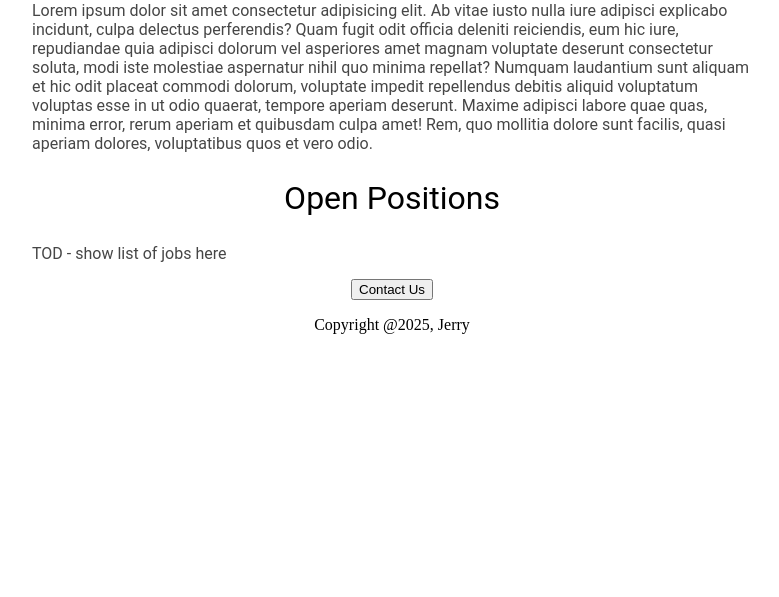
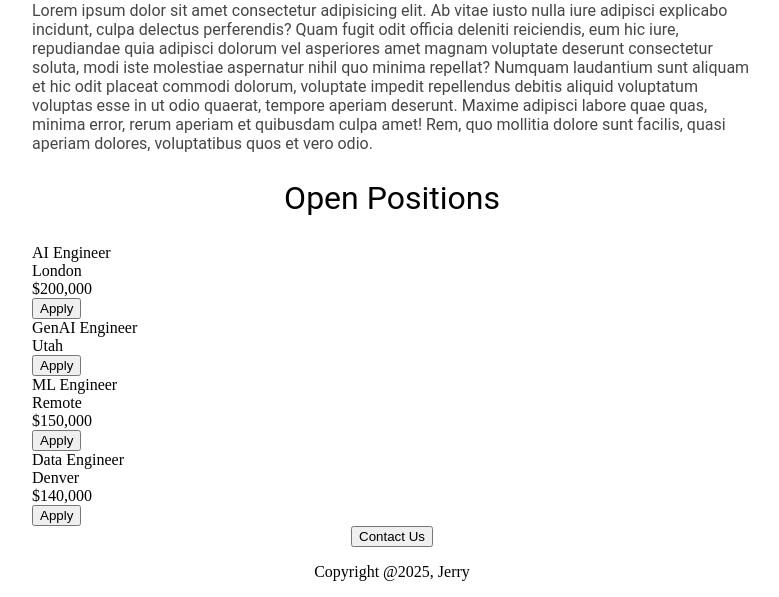
Before and after one commit to Jayklef/agility-jobs, a Flask app: page / in a window 1280 px wide. Shown: the part 645-1242 px from the top of the page, without its empty margins (248-1027 px from the left). Before the commit the page ends 979 px from the top, so only its background shows below. Run offline with Flask 3, Linux system fonts and the light colour scheme.

Commit message:
Added jobitem and jobs

```diff
--- a/app.py
+++ b/app.py
@@ -2,9 +2,40 @@ from flask import Flask, render_template
 
 app = Flask(__name__)
 
+
+JOBS = [
+    {
+        'id': 1,
+        'title': 'AI Engineer',
+        'location': 'London',
+        'salary': '$200,000'
+    },
+     {
+        'id': 2,
+        'title': 'GenAI Engineer',
+        'location': 'Utah',
+        #'salary': '$180,000'
+    },
+
+      {
+        'id': 3,
+        'title': 'ML Engineer',
+        'location': 'Remote',
+        'salary': '$150,000'
+    },
+
+    {
+        'id': 4,
+        'title': 'Data Engineer',
+        'location': 'Denver',
+        'salary': '$140,000'
+    }
+]
+
+
 @app.route("/")
 def hello_world():
-    return render_template("home.html")
+    return render_template("home.html", jobs=JOBS)
 
 
 if __name__ == "__main__":
--- a/templates/home.html
+++ b/templates/home.html
@@ -59,7 +59,9 @@
         dolores, voluptatibus quos et vero odio.
       </p>
       <h2>Open Positions</h2>
-      <p class="btext">TOD - show list of jobs here</p>
+
+      <div>{% for job in jobs %} {% include 'jobitem.html' %} {% endfor %}</div>
+
       <div style="text-align: center">
         <button>Contact Us</button>
         <p>Copyright @2025, Jerry</p>
--- /dev/null
+++ b/templates/jobitem.html
@@ -0,0 +1,12 @@
+<div class="row">
+  <div class="col-9"></div>
+</div>
+<div>{{job['title']}}</div>
+
+<div>{{job['location']}}</div>
+{% if 'salary' in job%}
+<div>{{job['salary']}}</div>
+{% endif %}
+<div class="col-3">
+  <button type="button" class="btn btn-outline-primary">Apply</button>
+</div>
```
